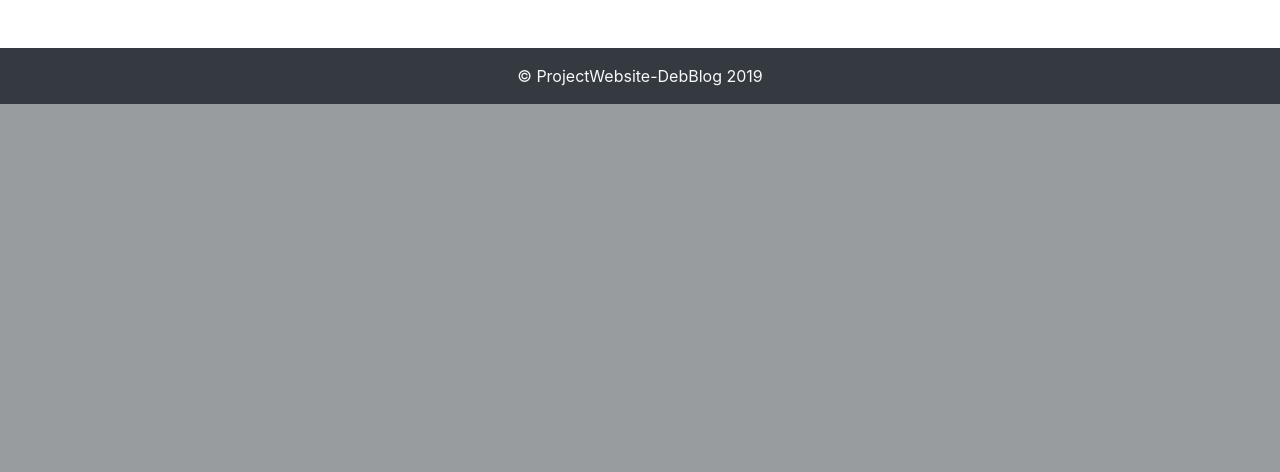
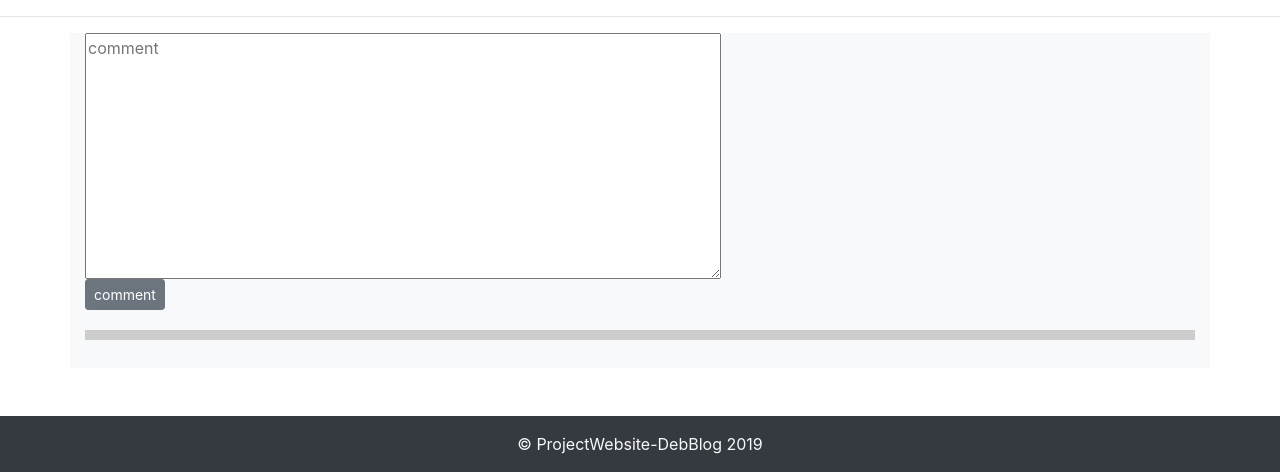
Before and after one commit to FMTW/ProjectWebsite-DevBlog, a PHP site: page /article_details.php?article_id=1 in a window 1280 px wide. Shown: the part 936-1408 px from the top of the page. Before the commit the page ends 1040 px from the top, so only its background shows below. Run offline with PHP 8.4, Linux system fonts and the light colour scheme; data that the repository does not hold is empty; classes that the project's autoload settings leave out are loaded by file name; some libraries are stand-ins or nearby versions.

Commit message:
half complete comment

```diff
--- a/register.php
+++ b/register.php
@@ -3,9 +3,6 @@
 
 // use aitsydney\Navigation;
 use DevBlog\Account;
-
-// $nav = new Navigation();
-// $nav_items = $nav -> getNavigation();
 
 // if request_method == post, user is submitting the register form
 if( $_SERVER['REQUEST_METHOD'] == 'POST' ){
--- a/search.php
+++ b/search.php
@@ -11,12 +11,6 @@
   echo "no parameter set";
   $result = '';
 }
-
-// create navigation
-// use aitsydney\Navigation;
-
-// $nav = new Navigation();
-// $navigation = $nav -> getNavigation();
 
 //create twig loader for templates
 $loader = new Twig_Loader_Filesystem('templates');
--- a/templates/article_details.twig
+++ b/templates/article_details.twig
@@ -39,6 +39,7 @@
 
             </div>
         </div>
+        {% include 'gbook.php' %}
         {% include 'partials/footer.twig' %}
     </body>
 </html>
--- /dev/null
+++ b/templates/gbook.php
@@ -0,0 +1,33 @@
+<hr/>
+<style>
+        .msg{margin: 20px 0px;  background: #ccc;padding:5px;}
+        .msg .info{overflow: hidden;}
+        .msg .username{float:left; color:blue;}
+        .msg .time{float: right; color:#999;}
+        .msg .content{width:100%;}
+</style>
+<div class='container bg-light pb-2'>
+    <!-- Leave message-->
+
+        <form action="comment.php" method="post">
+            <textarea name='content' placeholder="comment" cols='60' rows='10'></textarea>
+            <br/>
+            {# <div class="row py-2"> #}
+            <input class='btn ml-auto btn-secondary btn-sm' type='submit' value='comment'>
+            {# </div>   #}
+        </form>
+    <?php foreach( $rows as $row ){ ?>
+        <!--view message-->
+            <div class='msg'>
+                <div class='info'>
+                    <span class='username'><?php echo $row['user'];?></span>
+                    <span class='time'><?php echo $row['created'];?></span>
+                </div>
+                <div class='content'>
+                    <?php echo $row['content'];?>
+                </div>
+            </div>
+    <?php } ?>
+
+
+</div>
```
Also changed, not shown: classes/Account.php (+8 -9 lines), classes/Input.php (added, +12 -0 lines), comment.php (added, +28 -0 lines), templates/register.twig (+8 -2 lines).
